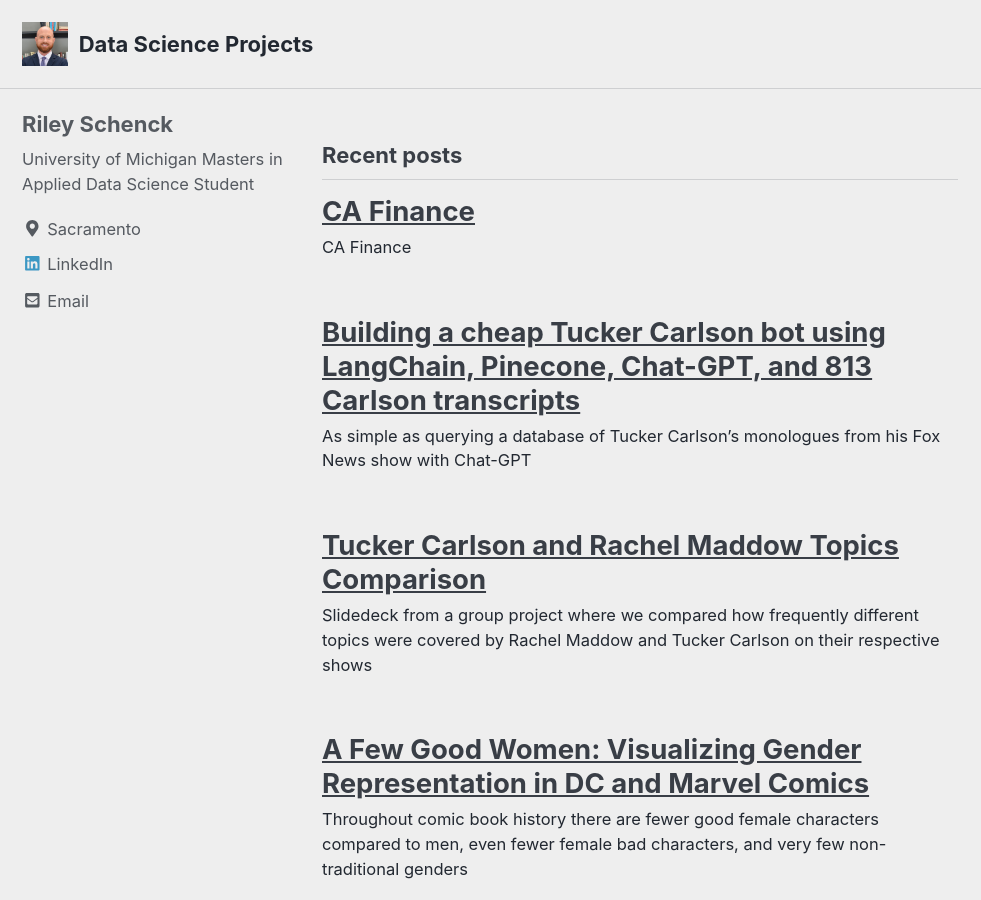
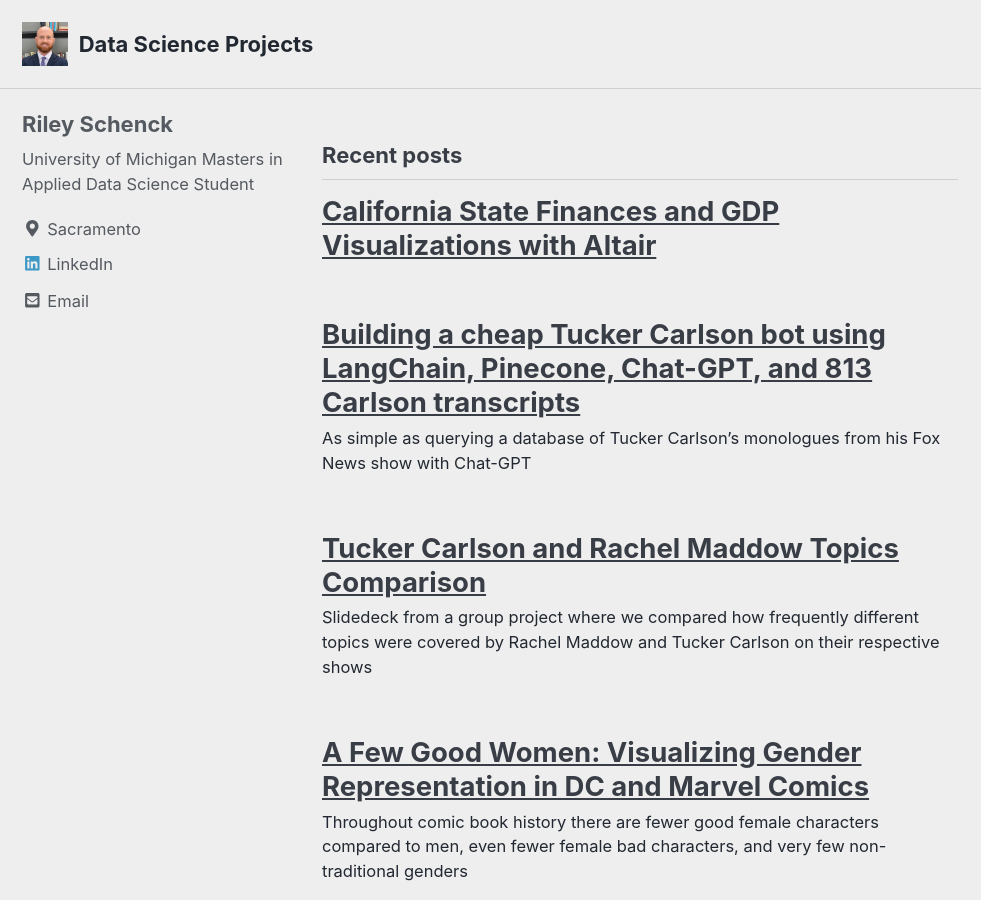
Before and after one commit to rileyschenck/website, a Jekyll site: the page built from index.html, in a window 1280 px wide and 900 px high. Shown: the whole window, without its empty margins (0-981 px from the left). Built offline with Jekyll 4.4.1, drawn with Linux system fonts in a browser that asks for light colours; cached includes are drawn as plain includes; nearby versions of some CDN libraries; a script that is not in the unit is left out; the list of posts is cut into pages by our own code.

Commit message:
Update 2023-07-14-CA-Finance.md

```diff
--- a/_posts/2023-07-14-CA-Finance.md
+++ b/_posts/2023-07-14-CA-Finance.md
@@ -1,21 +1,44 @@
 ---
-title: "CA Finance"
+title: "California State Finances and GDP Visualizations with Altair"
 date: 2023-07-14
 published: true
 tags: [ California, Finance]
-excerpt: "CA Finance"
+excerpt: ""
 altair-loader:
-  altair-chart-1: "charts/GDP-line.json"
-  altair-chart-2: "GDP-stacked.json"
-  altair-chart-3: "charts/totalexpenditures.json"
+  altair-chart-1: "charts/agencychart.json"
+  altair-chart-2: "charts/totalexpenditures.json"
+  altair-chart-3: "charts/layeredexpenditures.json"
+  altair-chart-4: "charts/revenueschart.json"
+  altair-chart-5: "charts/Revenues-Expenditures.json"
+  altair-chart-6: "charts/Revenues-Expenditures-GDP.json"
+  altair-chart-7: "charts/GDP-stacked.json"
+  altair-chart-8: "charts/.GDP-line.json"
+
 
 toc: true
 toc_sticky: true
 ---
-asdfasdfasdfasd
-asdfasdfasdf
+
 <div id="altair-chart-1"></div>
-asdfasdf
+
 <div id="altair-chart-2"></div>
-asdfsdf
+
 <div id="altair-chart-3"></div>
+
+<div id="altair-chart-4"></div>
+
+<div id="altair-chart-5"></div>
+
+<div id="altair-chart-6"></div>
+
+<div id="altair-chart-7"></div>
+
+<div id="altair-chart-8"></div>
+
+Sources:
+California State Expenditures and Revenues
+  Legislative Analyst's Office: https://lao.ca.gov/policyareas/state-budget/historical-data
+2012 Chained vs 2022 Dollar GDP figures for CA
+  U.S. Bureau of Economic Analysis  Release: Gross Domestic Product by State
+Industry-specific GDP Data
+  United States Regional Economic Analysis Project: https://united-states.reaproject.org/data-tables/gsp-a900n/tools/60000/
```
